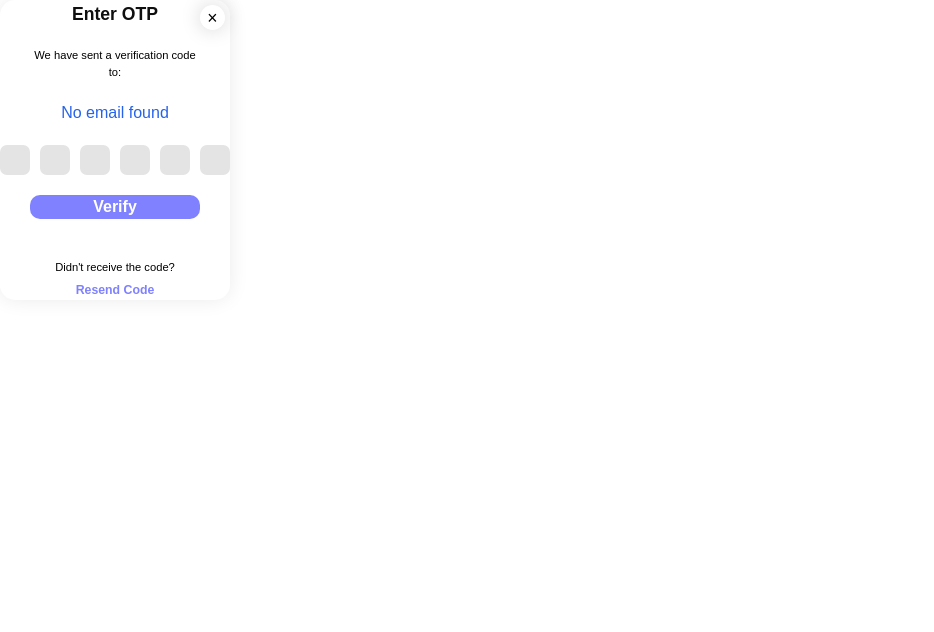
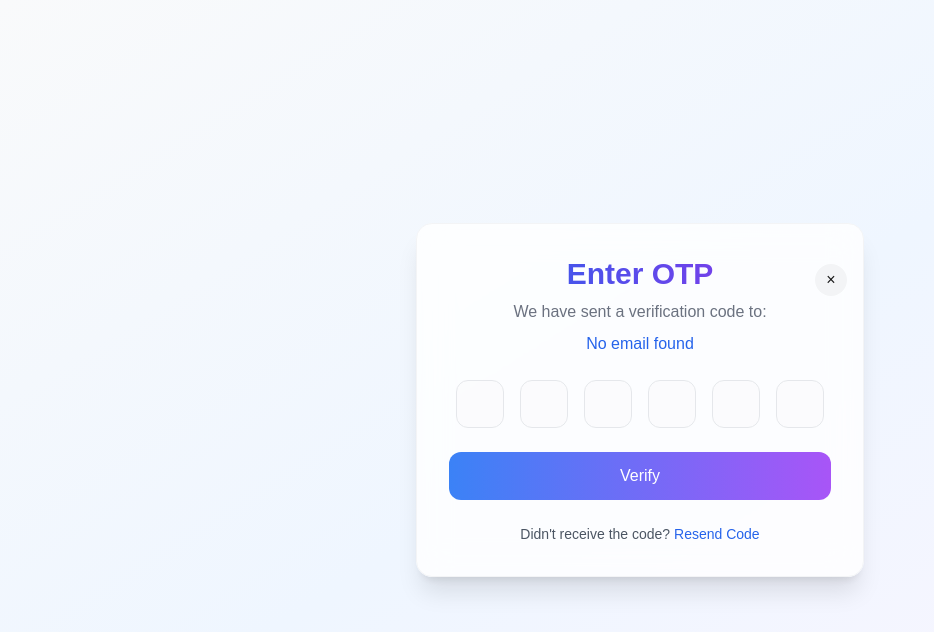
Before and after one commit to Sophiedev-dev/Projetsoutenance-, a Next.js app: page /verification in a window 1280 px wide. Shown: the top 632 px of the page, without its empty margins (0-934 px from the left). Built offline with nearby package versions, Linux system fonts and the light colour scheme.

Commit message:
Verification

```diff
--- a/app/verification/page.tsx
+++ b/app/verification/page.tsx
@@ -1,14 +1,13 @@
 'use client';
 
-import styled from 'styled-components';
 import React, { useEffect, useState } from "react";
 import { useRouter, useSearchParams } from "next/navigation";
 
 const Form = () => {
   const searchParams = useSearchParams();
-  const [email, setEmail] = useState<string | null>(null);
-  const [otp, setOtp] = useState<string[]>(Array(6).fill(""));
-  const [message, setMessage] = useState<string>("");
+  const [email, setEmail] = useState(null);
+  const [otp, setOtp] = useState(Array(6).fill(""));
+  const [message, setMessage] = useState("");
   const router = useRouter();
 
   useEffect(() => {
@@ -17,23 +16,17 @@
     console.log("Email récupéré dans la vérification:", emailFromParams);
   }, [searchParams]);
 
-
-  const handleChange = (index: number, value: string) => {
-    // Si tu veux autoriser aussi bien des chiffres que des lettres, tu peux enlever la condition de test.
+  const handleChange = (index, value) => {
     const newOtp = [...otp];
     newOtp[index] = value;
     setOtp(newOtp);
-
-    // Affiche l'OTP complet après modification (brut, pas de vérification)
     console.log("OTP complet jusqu'à présent:", newOtp.join(""));
   };
 
-
-  const handleSubmit = async (e: React.FormEvent) => {
+  const handleSubmit = async (e) => {
     e.preventDefault();
     console.log("OTP saisi:", otp);
 
-    // Filtrer les valeurs vides pour s'assurer d'avoir un code correct
     const code = otp.filter(char => char.trim() !== "").join("");
 
     if (code.length !== 6) {
@@ -62,140 +55,69 @@
     } else {
       setMessage("Email introuvable.");
     }
-};
-
+  };
 
   return (
-    <StyledWrapper>
-      <form className="otp-Form" onSubmit={handleSubmit}>
-        <span className="mainHeading">Enter OTP</span>
-        <p className="otpSubheading">We have sent a verification code to:</p>
-        <p className="font-medium text-blue-600">{email || "No email found"}</p>
-        <div className="inputContainer">
-          <input required="required" maxLength={1} type="text" className="otp-input" id="otp-input1" onChange={(e) => handleChange(0, e.target.value)} />
-          <input required="required" maxLength={1} type="text" className="otp-input" id="otp-input2" onChange={(e) => handleChange(1, e.target.value)} />
-          <input required="required" maxLength={1} type="text" className="otp-input" id="otp-input3" onChange={(e) => handleChange(2, e.target.value)} />
-          <input required="required" maxLength={1} type="text" className="otp-input" id="otp-input4" onChange={(e) => handleChange(3, e.target.value)} />
-          <input required="required" maxLength={1} type="text" className="otp-input" id="otp-input5" onChange={(e) => handleChange(4, e.target.value)} />
-          <input required="required" maxLength={1} type="text" className="otp-input" id="otp-input6" onChange={(e) => handleChange(5, e.target.value)} />
-        </div>
-        <button className="verifyButton" type="submit">Verify</button>
-        <p className="message">{message}</p>
-        <button className="exitBtn">×</button>
-        <p className="resendNote">Didn't receive the code? <button className="resendBtn">Resend Code</button></p>
-      </form>
-    </StyledWrapper>
+    <div className="min-h-screen bg-gradient-to-br from-gray-50 via-blue-50 to-purple-50 flex items-center justify-center p-4">
+      <div className="w-full max-w-md">
+        <form
+          onSubmit={handleSubmit}
+          className="backdrop-blur-lg bg-white/80 p-8 rounded-2xl shadow-xl space-y-6 border border-gray-100 relative"
+        >
+          <div className="text-center space-y-2">
+            <h1 className="text-3xl font-bold bg-clip-text text-transparent bg-gradient-to-r from-blue-600 to-purple-600">
+              Enter OTP
+            </h1>
+            <p className="text-gray-500">We have sent a verification code to:</p>
+            <p className="font-medium text-blue-600">{email || "No email found"}</p>
+          </div>
+
+          <div className="flex justify-center gap-4">
+            {[...Array(6)].map((_, index) => (
+              <input
+                key={index}
+                required
+                maxLength={1}
+                type="text"
+                className="w-12 h-12 text-center rounded-xl bg-gray-50/50 border border-gray-200 focus:border-blue-500 focus:ring-2 focus:ring-blue-200 transition-all duration-200 outline-none text-lg font-semibold"
+                onChange={(e) => handleChange(index, e.target.value)}
+              />
+            ))}
+          </div>
+
+          {message && (
+            <div className="bg-red-50 text-red-500 px-4 py-3 rounded-lg text-sm">
+              {message}
+            </div>
+          )}
+
+          <button
+            type="submit"
+            className="w-full bg-gradient-to-r from-blue-500 to-purple-500 text-white py-3 rounded-xl font-medium hover:shadow-lg hover:scale-[1.02] transition-all duration-200"
+          >
+            Verify
+          </button>
+
+          <div className="text-center text-sm text-gray-600">
+            Didn't receive the code?{' '}
+            <button
+              type="button"
+              className="font-medium text-blue-600 hover:text-purple-600 transition-colors"
+            >
+              Resend Code
+            </button>
+          </div>
+
+          <button
+            type="button"
+            className="absolute top-4 right-4 w-8 h-8 flex items-center justify-center rounded-full bg-gray-100 hover:bg-gray-200 transition-colors"
+          >
+            ×
+          </button>
+        </form>
+      </div>
+    </div>
   );
 };
 
-// export default Form;
-const StyledWrapper = styled.div`
-  .otp-Form {
-    width: 230px;
-    height: 300px;
-    background-color: rgb(255, 255, 255);
-    display: flex;
-    flex-direction: column;
-    align-items: center;
-    justify-content: center;
-    padding: 20px 30px;
-    gap: 20px;
-    position: relative;
-    box-shadow: 0px 0px 20px rgba(0, 0, 0, 0.082);
-    border-radius: 15px;
-  }
-
-  .mainHeading {
-    font-size: 1.1em;
-    color: rgb(15, 15, 15);
-    font-weight: 700;
-  }
-
-  .otpSubheading {
-    font-size: 0.7em;
-    color: black;
-    line-height: 17px;
-    text-align: center;
-  }
-
-  .inputContainer {
-    width: 100%;
-    display: flex;
-    flex-direction: row;
-    gap: 10px;
-    align-items: center;
-    justify-content: center;
-  }
-
-  .otp-input {
-    background-color: rgb(228, 228, 228);
-    width: 30px;
-    height: 30px;
-    text-align: center;
-    border: none;
-    border-radius: 7px;
-    caret-color: rgb(127, 129, 255);
-    color: rgb(44, 44, 44);
-    outline: none;
-    font-weight: 600;
-  }
-
-  .otp-input:focus,
-  .otp-input:valid {
-    background-color: rgba(127, 129, 255, 0.199);
-    transition-duration: .3s;
-  }
-
-  .verifyButton {
-    width: 100%;
-    height: 30px;
-    border: none;
-    background-color: rgb(127, 129, 255);
-    color: white;
-    font-weight: 600;
-    cursor: pointer;
-    border-radius: 10px;
-    transition-duration: .2s;
-  }
-
-  .verifyButton:hover {
-    background-color: rgb(144, 145, 255);
-    transition-duration: .2s;
-  }
-
-  .exitBtn {
-    position: absolute;
-    top: 5px;
-    right: 5px;
-    box-shadow: 0px 0px 20px rgba(0, 0, 0, 0.171);
-    background-color: rgb(255, 255, 255);
-    border-radius: 50%;
-    width: 25px;
-    height: 25px;
-    border: none;
-    color: black;
-    font-size: 1.1em;
-    cursor: pointer;
-  }
-
-  .resendNote {
-    font-size: 0.7em;
-    color: black;
-    width: 100%;
-    display: flex;
-    flex-direction: column;
-    align-items: center;
-    justify-content: center;
-    gap: 5px;
-  }
-
-  .resendBtn {
-    background-color: transparent;
-    border: none;
-    color: rgb(127, 129, 255);
-    cursor: pointer;
-    font-size: 1.1em;
-    font-weight: 700;
-  }`;
-
 export default Form;
```
